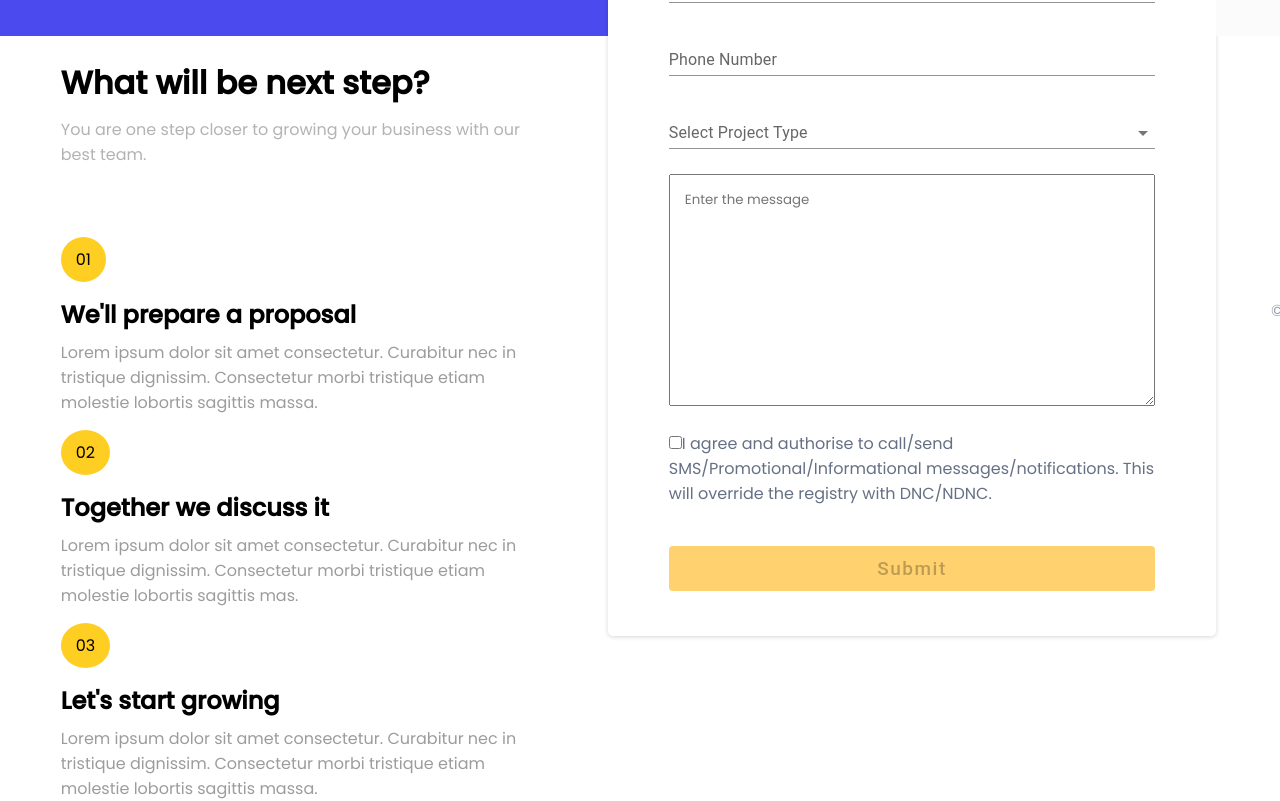
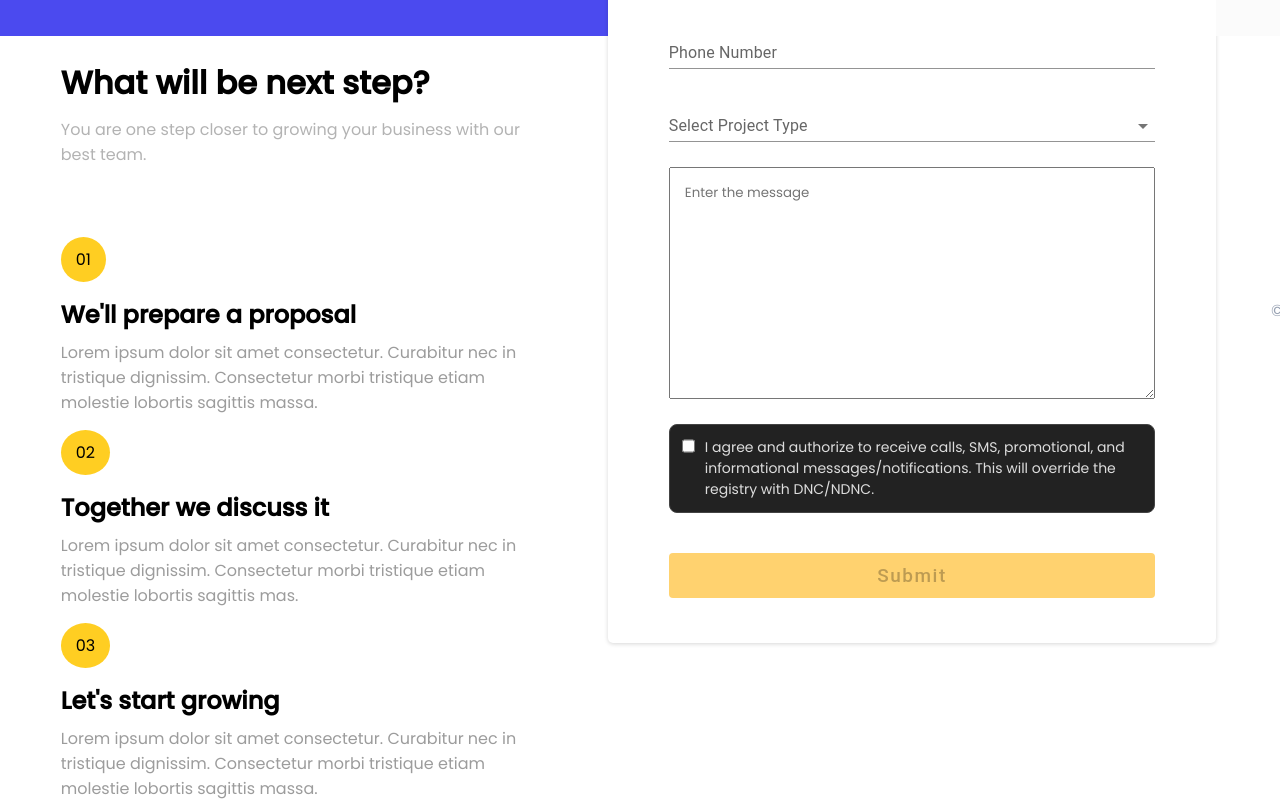
Before and after one commit to amit-rai1/celetel-frontend, a React (Create React App) app: page /contact in a window 1280 px wide. Shown: the part 706-1507 px from the top of the page. Built offline with nearby package versions, Linux system fonts and the light colour scheme; grey boxes are pictures that could not be loaded.

Commit message:
Update Contact.js new style declaration

```diff
--- a/src/Contact/Contact.js
+++ b/src/Contact/Contact.js
@@ -232,21 +232,46 @@ export function Contact() {
                 onChange={handleContactChange}
               />
 
-              <label className="flex items-center space-x-2">
+<label
+  style={{
+    display: "flex",
+    alignItems: "flex-start",
+    gap: "10px",
+    padding: "12px",
+    borderRadius: "8px",
+    border: "1px solid #444",
+    backgroundColor: "#222",
+    cursor: "pointer",
+    transition: "background 0.3s ease",
+  }}
+  onMouseEnter={(e) => (e.currentTarget.style.backgroundColor = "#333")}
+  onMouseLeave={(e) => (e.currentTarget.style.backgroundColor = "#222")}
+>
   <input
     type="checkbox"
     name="agreement"
     required
     checked={agreementChecked}
     onChange={handleCheckboxChange}
-                  className="h-4 w-4 text-accent focus:ring-2 focus:ring-accent"
+    style={{
+      width: "18px",
+      height: "18px",
+      cursor: "pointer",
+      accentColor: "#00aaff",
+    }}
   />
-                <span className="text-white text-sm">
-                  I agree and authorise to call/send
-                  SMS/Promotional/Informational messages/notifications. This
-                  will override the registry with DNC/NDNC.
+  <span
+    style={{
+      color: "#ddd",
+      fontSize: "14px",
+      lineHeight: "1.5",
+    }}
+  >
+    I agree and authorize to receive calls, SMS, promotional, and informational
+    messages/notifications. This will override the registry with DNC/NDNC.
   </span>
 </label>
+
 
               <Button
                 onClick={handleContactUs}
```
Lines whose indentation alone changed are shown as unchanged.
